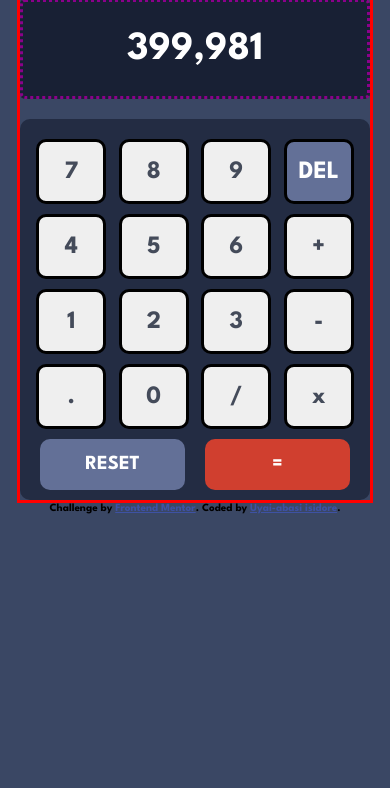
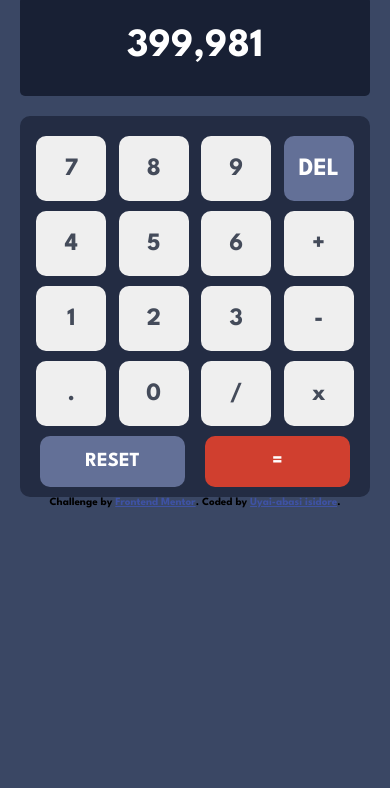
Before and after one commit to Uyai-Abasi/Calculator-App, a plain HTML site: page index.html in a window 390 px wide. Shown: the part 56-844 px from the top of the page. Drawn offline with Linux system fonts and the light colour scheme.

Commit message:
calculator

```diff
--- a/style.css
+++ b/style.css
@@ -72,7 +72,7 @@ justify-content: flex-start;
 
 }
 .display input{
-    border: dotted darkmagenta;
+    /* border: dotted darkmagencdta; */
     width: 100%;
     height: 100px;
     border-radius: 5px;
@@ -151,12 +151,12 @@ font-weight: bolder;
 
 
 
-@media only screen and (max-width: 600px) {
+@media only screen and (max-width: 1200px) {
 
 .calculator{
     width: 350px;
     /* height:; */
-border: solid red;
+/* border: solid red; */
 margin: auto ;
 }
 
@@ -178,7 +178,7 @@ margin: auto ;
 .row-2 button,
 .row-3 button,
 .row-4 button{
-    border: solid black;
+    /* border: solid black; */
     font-size: 25px;
     font-weight: bolder;
     width: 70px;
```
